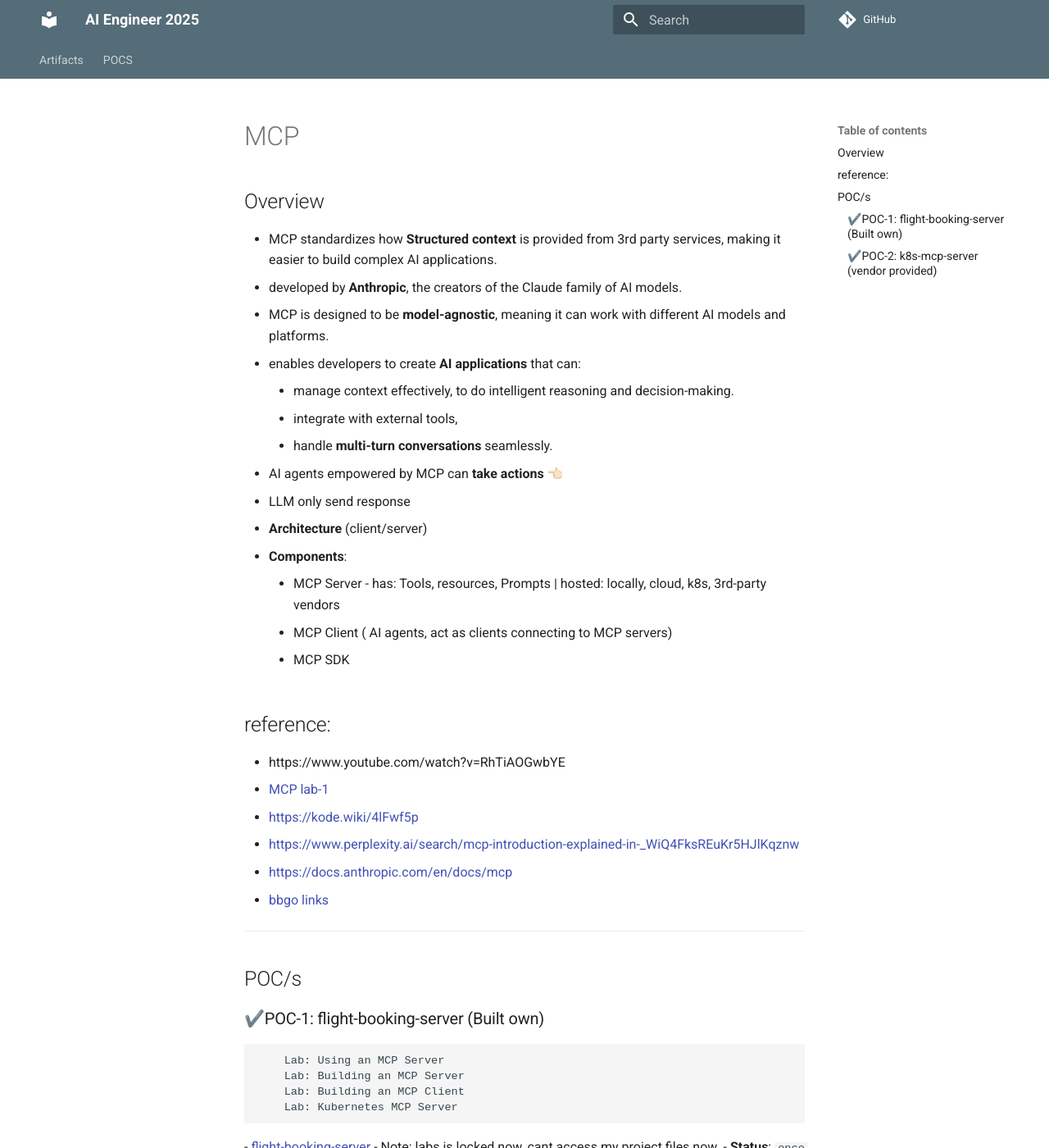
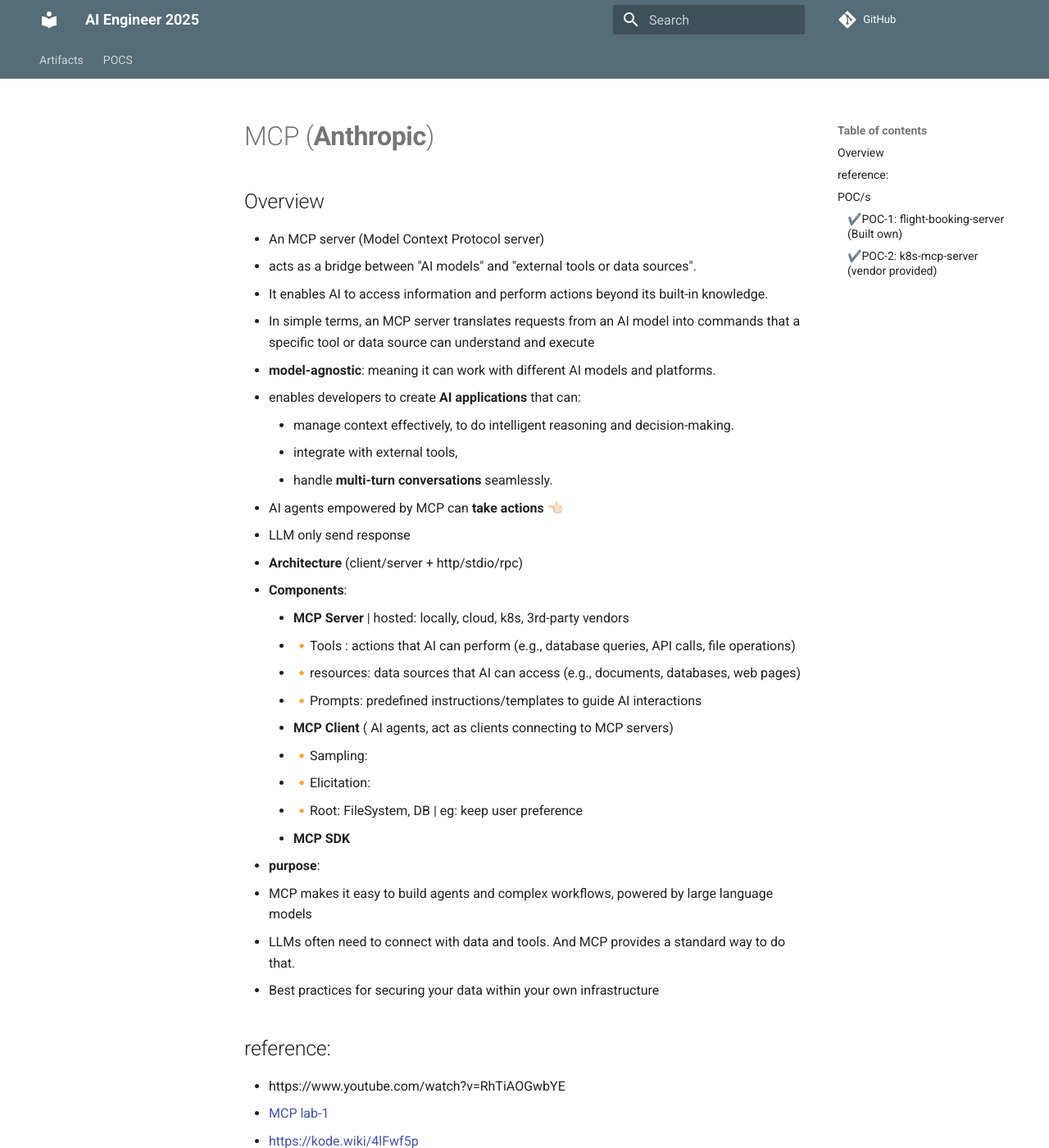
Before and after one commit to lekhrajdinkar/AI-Engineer, an MkDocs documentation site: the page built from docs/02_kodeKloud/02_01_AgenticAI/03_MCP-protocol.md, in a window 1280 px wide and 1400 px high. Shown: the whole window at 82% size. Built offline with MkDocs 1.6.1 and Material for MkDocs 9.7.7, drawn with Linux system fonts in a browser that asks for light colours; comment, search, counter and statistics services are not loaded; some of the changed text lies outside the part shown.

Commit message:
AI Notes refactor 5

````diff
--- a/docs/02_kodeKloud/02_01_AgenticAI/03_MCP-protocol.md
+++ b/docs/02_kodeKloud/02_01_AgenticAI/03_MCP-protocol.md
@@ -1,19 +1,31 @@
-# MCP
+# MCP (**Anthropic**)
 ## Overview
-- MCP standardizes how **Structured context** is provided from 3rd party services, making it easier to build complex AI applications.
-- developed by **Anthropic**, the creators of the Claude family of AI models.
-- MCP is designed to be **model-agnostic**, meaning it can work with different AI models and platforms.
+- An MCP server (Model Context Protocol server)
+  - acts as a bridge between "AI models" and "external tools or data sources".
+  - It enables AI to access information and perform actions beyond its built-in knowledge.
+  - In simple terms, an MCP server translates requests from an AI model into commands that a specific tool or data source can understand and execute
+- **model-agnostic**:  meaning it can work with different AI models and platforms.
 - enables developers to create **AI applications** that can:
     - manage context effectively, to do intelligent reasoning and decision-making.
     - integrate with external tools,
     - handle **multi-turn conversations** seamlessly.
 - AI agents empowered by MCP can **take actions** 👈🏻
   - LLM only send response
-- **Architecture** (client/server)
+- **Architecture** (client/server + http/stdio/rpc)
   - **Components**:
-    - MCP Server - has: Tools, resources, Prompts | hosted:  locally, cloud, k8s,  3rd-party vendors
-    - MCP Client ( AI agents, act as clients connecting to MCP servers)
-    - MCP SDK
+    - **MCP Server** | hosted:  locally, cloud, k8s,  3rd-party vendors
+      - 🔸Tools : actions that AI can perform (e.g., database queries, API calls, file operations)
+      - 🔸resources: data sources that AI can access (e.g., documents, databases, web pages)
+      - 🔸Prompts: predefined instructions/templates to guide AI interactions
+    - **MCP Client** ( AI agents, act as clients connecting to MCP servers)
+      - 🔸Sampling:
+      - 🔸Elicitation:
+      - 🔸Root: FileSystem, DB | eg: keep user preference
+    - **MCP SDK**
+- **purpose**:
+  - MCP makes it easy to build agents and complex workflows, powered by large language models
+  - LLMs often need to connect with data and tools. And MCP provides a standard way to do that.
+  - Best practices for securing your data within your own infrastructure
 
 ## reference:
 - https://www.youtube.com/watch?v=RhTiAOGwbYE
@@ -33,8 +45,10 @@
     Lab: Kubernetes MCP Server
 ```
 - [flight-booking-server](../../../src/02_mcp-pocs/flight-booking-server)
-- Note: labs is locked now, cant access my project files now.
-- **Status**: `once completed`
+  - lab-1: https://kodekloud.com/studio/labs/artificial-intelligence/mcp-introductory-lab
+  - lab-2:
+- IDE: VS code with **cline** and **Roo-code** plugins
+- $OPENAI_API_KEY : Sk-kkAI-5c8e136101e552a31ef9d0635ac9ba53798e25409d021f2540ae02b7a246bda6kk_omx7pfoeunlapw4o-kkf5d9ee88
 
 ```bash
 uv init  flight-booking-server
````
Also changed, not shown: docs/00_Artifact.md (+11 -7 lines), docs/00_pocs.md (+5 -5 lines), docs/02_kodeKloud/02_01_AgenticAI/00_no-coding-ai-workflow-tools.md (+17 -10 lines).
